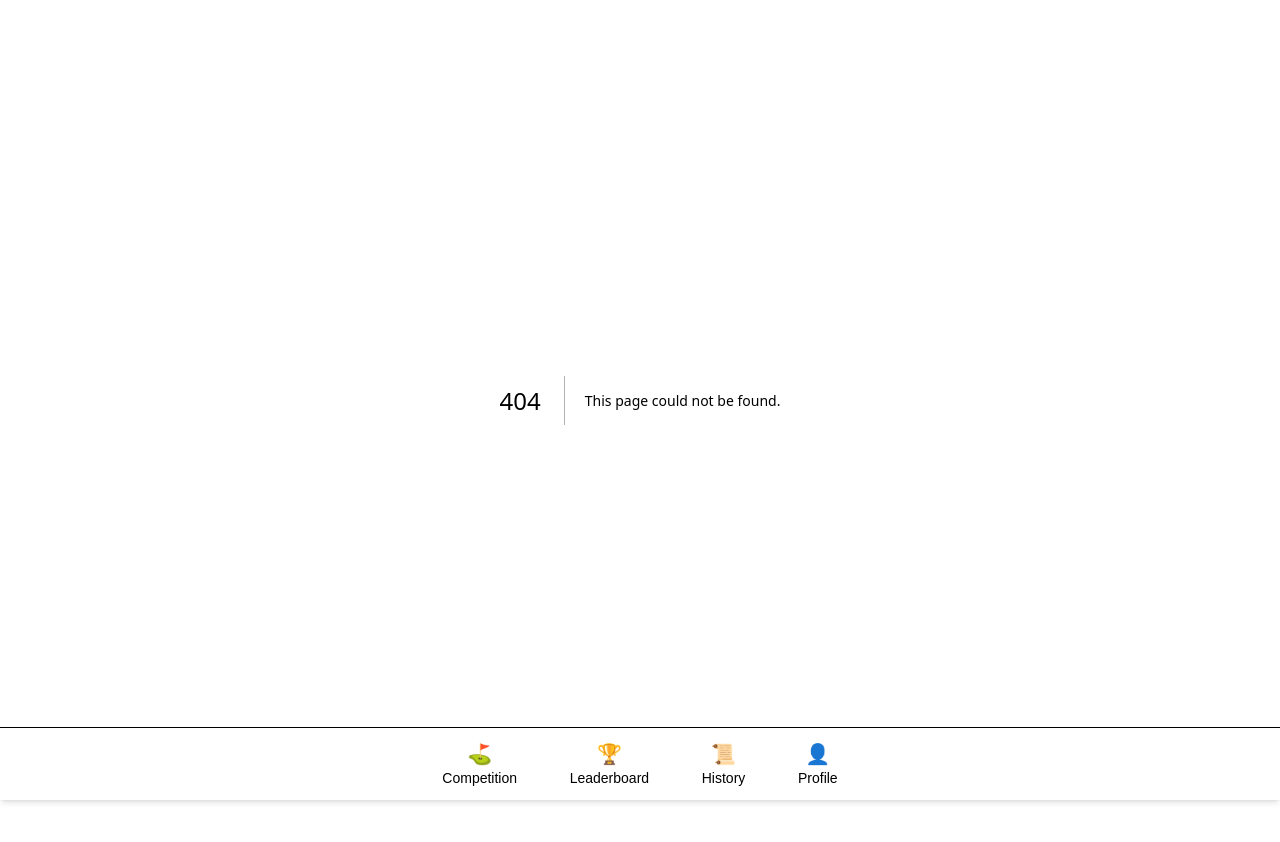
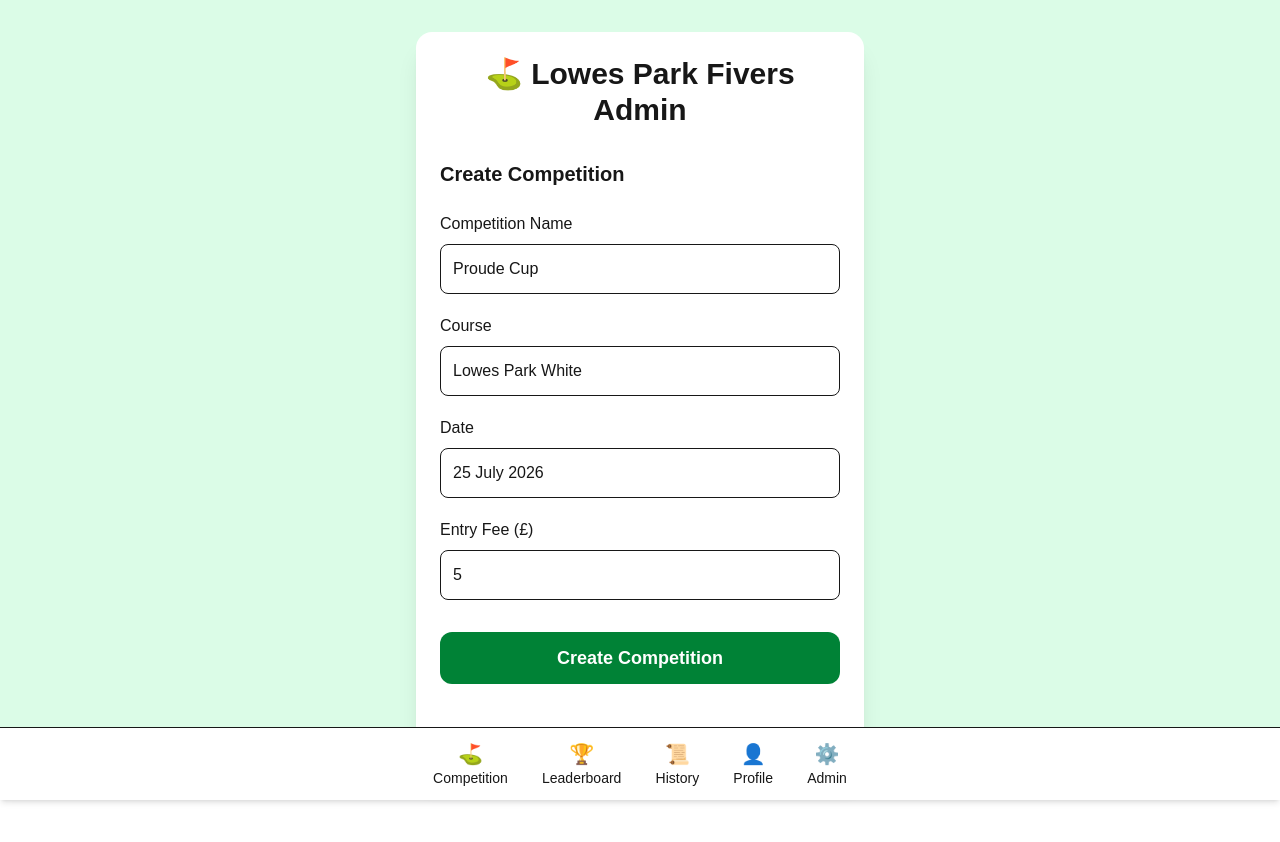
Before and after one commit to stuarthall81/lp5, a Next.js app: page /admin in a window 1280 px wide. Before the commit this address had no page. Shown: the top 842 px of the page. Built offline with nearby package versions, Linux system fonts and the light colour scheme.

Commit message:
Add admin page and competition creation

```diff
--- /dev/null
+++ b/app/admin/page.tsx
@@ -0,0 +1,110 @@
+"use client";
+
+import { useState } from "react";
+
+export default function AdminPage() {
+  const [competitionName, setCompetitionName] = useState("Proude Cup");
+  const [course, setCourse] = useState("Lowes Park White");
+  const [date, setDate] = useState("25 July 2026");
+  const [entryFee, setEntryFee] = useState("5");
+  const [competitionLink, setCompetitionLink] = useState("");
+
+   function createCompetition() {
+  const formattedDate = date.replace(/\s+/g, "-").toLowerCase();
+
+  const slug =
+    competitionName
+      .toLowerCase()
+      .replace(/\s+/g, "-");
+
+  const link = `/competition/${formattedDate}-${slug}`;
+
+  setCompetitionLink(link);
+
+  console.log({
+    competitionName,
+    course,
+    date,
+    entryFee,
+    link,
+  });
+}
+
+
+  return (
+    <main className="min-h-screen bg-green-100 flex justify-center px-4 py-8">
+      <div className="w-full max-w-md bg-white rounded-2xl shadow-xl p-6">
+
+        <h1 className="text-3xl font-bold text-center">
+          ⛳ Lowes Park Fivers Admin
+        </h1>
+
+        <h2 className="text-xl font-semibold mt-8 mb-6">
+          Create Competition
+        </h2>
+
+        <label className="block mb-2 font-medium">
+          Competition Name
+        </label>
+
+        <input
+          className="w-full border rounded-lg p-3 mb-5"
+          value={competitionName}
+          onChange={(e) => setCompetitionName(e.target.value)}
+        />
+
+        <label className="block mb-2 font-medium">
+          Course
+        </label>
+
+        <input
+          className="w-full border rounded-lg p-3 mb-5"
+          value={course}
+          onChange={(e) => setCourse(e.target.value)}
+        />
+
+        <label className="block mb-2 font-medium">
+          Date
+        </label>
+
+        <input
+          className="w-full border rounded-lg p-3 mb-5"
+          value={date}
+          onChange={(e) => setDate(e.target.value)}
+        />
+
+        <label className="block mb-2 font-medium">
+          Entry Fee (£)
+        </label>
+
+        <input
+          className="w-full border rounded-lg p-3 mb-8"
+          value={entryFee}
+          onChange={(e) => setEntryFee(e.target.value)}
+        />
+
+        <button
+  onClick={createCompetition}
+  className="w-full bg-green-700 text-white rounded-xl py-3 text-lg font-semibold"
+>
+  Create Competition
+</button>
+
+        {competitionLink && (
+  <div className="mt-8 rounded-lg bg-green-100 p-4">
+
+    <p className="font-semibold">
+      Competition created!
+    </p>
+
+    <p className="mt-2 text-sm break-all">
+      {competitionLink}
+    </p>
+
+  </div>
+)}
+
+      </div>
+    </main>
+  );
+}
--- a/app/page.tsx
+++ b/app/page.tsx
@@ -32,7 +32,7 @@ export default function Home() {
           </h1>
           <p className="text-center mt-4 text-lg">
   {player
-    ? `Welcome back, ${player}`
+     ? `Welcome back, ${player.split(" ")[0]} 👋`
     : "Please select your player"}
 </p>
 
--- a/components/BottomNavigation.tsx
+++ b/components/BottomNavigation.tsx
@@ -27,6 +27,11 @@ export default function BottomNavigation() {
           Profile
         </Link>
 
+        <Link href="/admin" className="flex flex-col items-center text-sm">
+  <span className="text-xl">⚙️</span>
+  Admin
+</Link>
+
       </div>
     </nav>
   );
```
